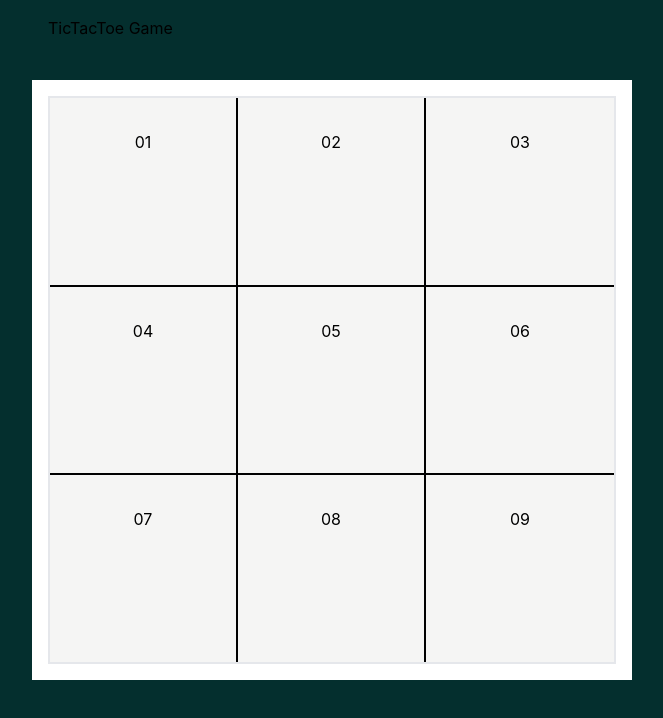
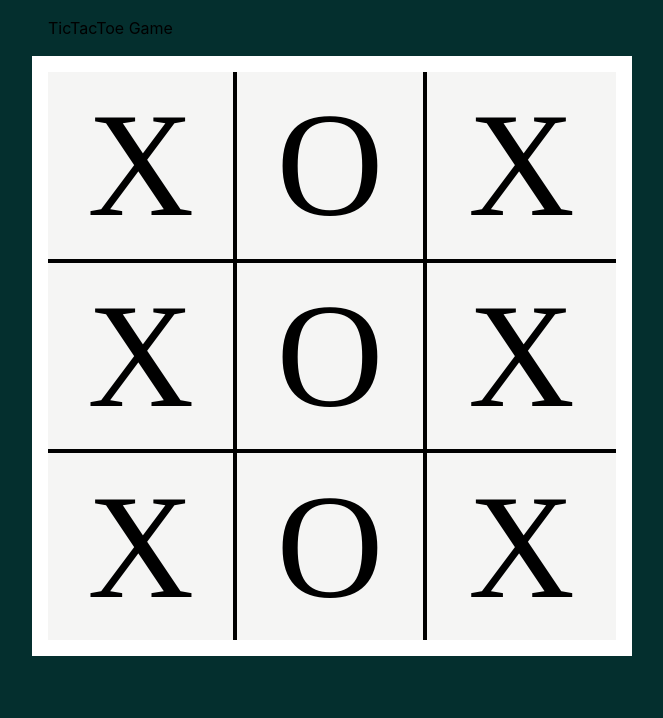
Before and after one commit to markomallari/tictactoe, a React (Create React App) app: page / in a window 1280 px wide. Shown: the top 718 px of the page, without its empty margins (308-971 px from the left). Built offline with nearby package versions, Linux system fonts and the light colour scheme.

Commit message:
adding cursive font x and o player

```diff
--- a/src/components/MainContainer.jsx
+++ b/src/components/MainContainer.jsx
@@ -4,25 +4,35 @@ const MainContainer = () => {
   return (
     <>
       <h1 className="m-4">TicTacToe Game</h1>
-      <div class="flex h-[600px] w-[600px] p-4 border-1 bg-white my-10 text-center items-center justify-center min-w-[390px]">
-        <div class="grid grid-cols-3 border-2 border-black-100 w-full h-full">
-          <div className="bg-stone-100 p-8 border-r-2 border-b-2 border-black">
-            01
+      <div class="flex h-[600px] w-[600px] p-4 border-1 bg-white text-center min-w-[400px]">
+        <div class="grid grid-cols-3 w-full">
+          <div className="flex justify-center items-center bg-stone-100 border-black border-r-4 border-b-4">
+            <span className="leading-10 text-[9.25rem] font-cursive">X</span>
           </div>
-          <div className="bg-stone-100 p-8 border-r-2 border-b-2 border-black">
-            02
+          <div className="flex justify-center items-center bg-stone-100 border-black border-r-4 border-b-4">
+            <span className="leading-10 text-[9.25rem] font-cursive">O</span>
           </div>
-          <div className="bg-stone-100 p-8 border-b-2 border-black">03</div>
-          <div className="bg-stone-100 p-8 border-r-2 border-b-2 border-black">
-            04
+          <div className="flex justify-center items-center bg-stone-100 border-black border-b-4">
+            <span className="leading-10 text-[9.25rem] font-cursive">X</span>
           </div>
-          <div className="bg-stone-100 p-8 border-r-2 border-b-2 border-black">
-            05
+          <div className="flex justify-center items-center bg-stone-100 border-black border-r-4 border-b-4">
+            <span className="leading-10 text-[9.25rem] font-cursive">X</span>
           </div>
-          <div className="bg-stone-100 p-8  border-b-2 border-black">06</div>
-          <div className="bg-stone-100 p-8 border-r-2 border-black">07</div>
-          <div className="bg-stone-100 p-8 border-r-2  border-black">08</div>
-          <div className="bg-stone-100 p-8  border-black">09</div>
+          <div className="flex justify-center items-center bg-stone-100 border-black border-r-4 border-b-4">
+            <span className="leading-10 text-[9.25rem] font-cursive">O</span>
+          </div>
+          <div className="flex justify-center items-center bg-stone-100 border-black border-b-4">
+            <span className="leading-10 text-[9.25rem] font-cursive">X</span>
+          </div>
+          <div className="flex justify-center items-center bg-stone-100 border-black border-r-4">
+            <span className="leading-10 text-[9.25rem] font-cursive">X</span>
+          </div>
+          <div className="flex justify-center items-center bg-stone-100 border-black border-r-4">
+            <span className="leading-10 text-[9.25rem] font-cursive">O</span>
+          </div>
+          <div className="flex justify-center items-center bg-stone-100 border-black">
+            <span className="leading-10 text-[9.25rem] font-cursive">X</span>
+          </div>
         </div>
       </div>
     </>
--- a/src/index.css
+++ b/src/index.css
@@ -15,3 +15,7 @@ body {
   flex-direction: column;
   align-items: center;
 }
+
+.font-cursive {
+  font-family: cursive;
+}
```
